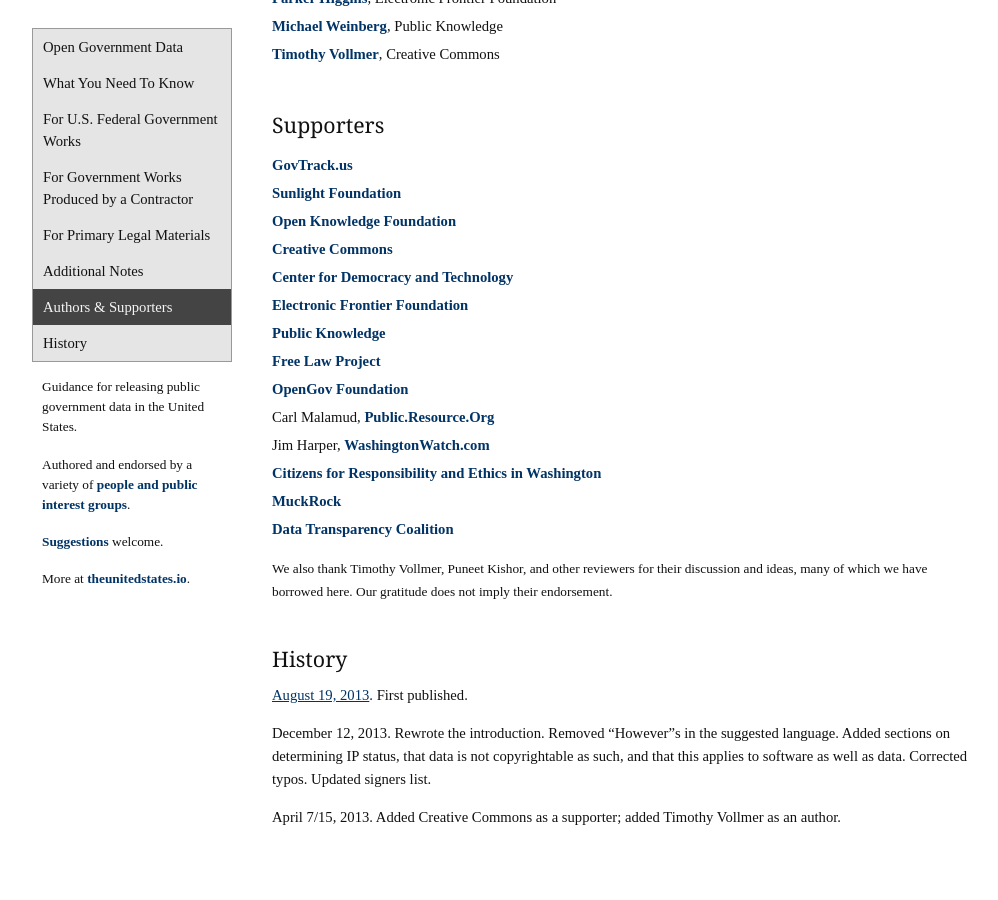
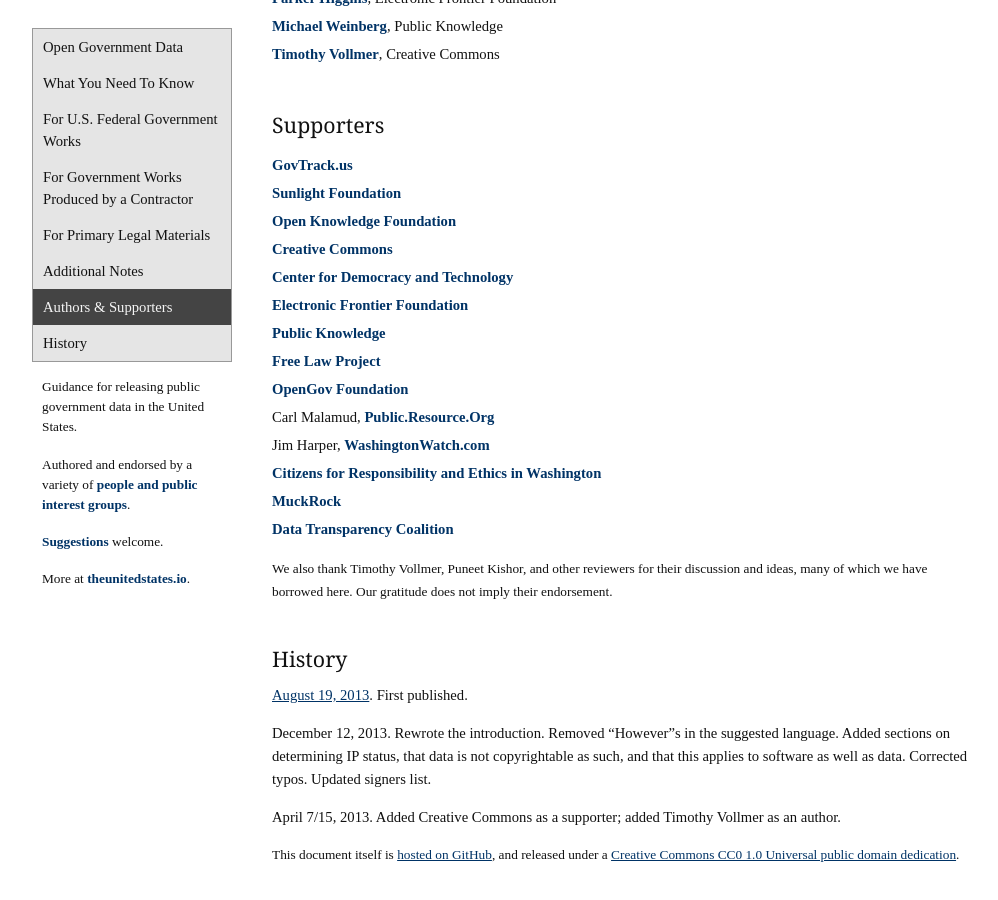
Before and after one commit to unitedstates/licensing, a Jekyll site: the page built from index.md, in a window 1280 px wide and 900 px high, scrolled down 3482 px. Shown: the whole window, without its empty margins (18-1016 px from the left). Built offline with Jekyll 4.4.1, drawn with Linux system fonts in a browser that asks for light colours; nearby versions of some CDN libraries; some web fonts are replaced; before the commit the page ends 4345 px from its top, so only the background shows below that.

Commit message:
Add a link to GitHub and mention that the doc itself is released under CC0

```diff
--- a/index.md
+++ b/index.md
@@ -135,3 +135,6 @@ We also thank Timothy Vollmer, Puneet Kishor, and other reviewers for their disc
 December 12, 2013. Rewrote the introduction. Removed "However"s in the suggested language. Added sections on determining IP status, that data is not copyrightable as such, and that this applies to software as well as data. Corrected typos. Updated signers list.
 
 April 7/15, 2013. Added Creative Commons as a supporter; added Timothy Vollmer as an author.
+
+This document itself is <a href="https://github.com/unitedstates/licensing">hosted on GitHub</a>, and released under a <a href="https://creativecommons.org/publicdomain/zero/1.0/">Creative Commons CC0 1.0 Universal public domain dedication</a>.
+{:.small}
```
